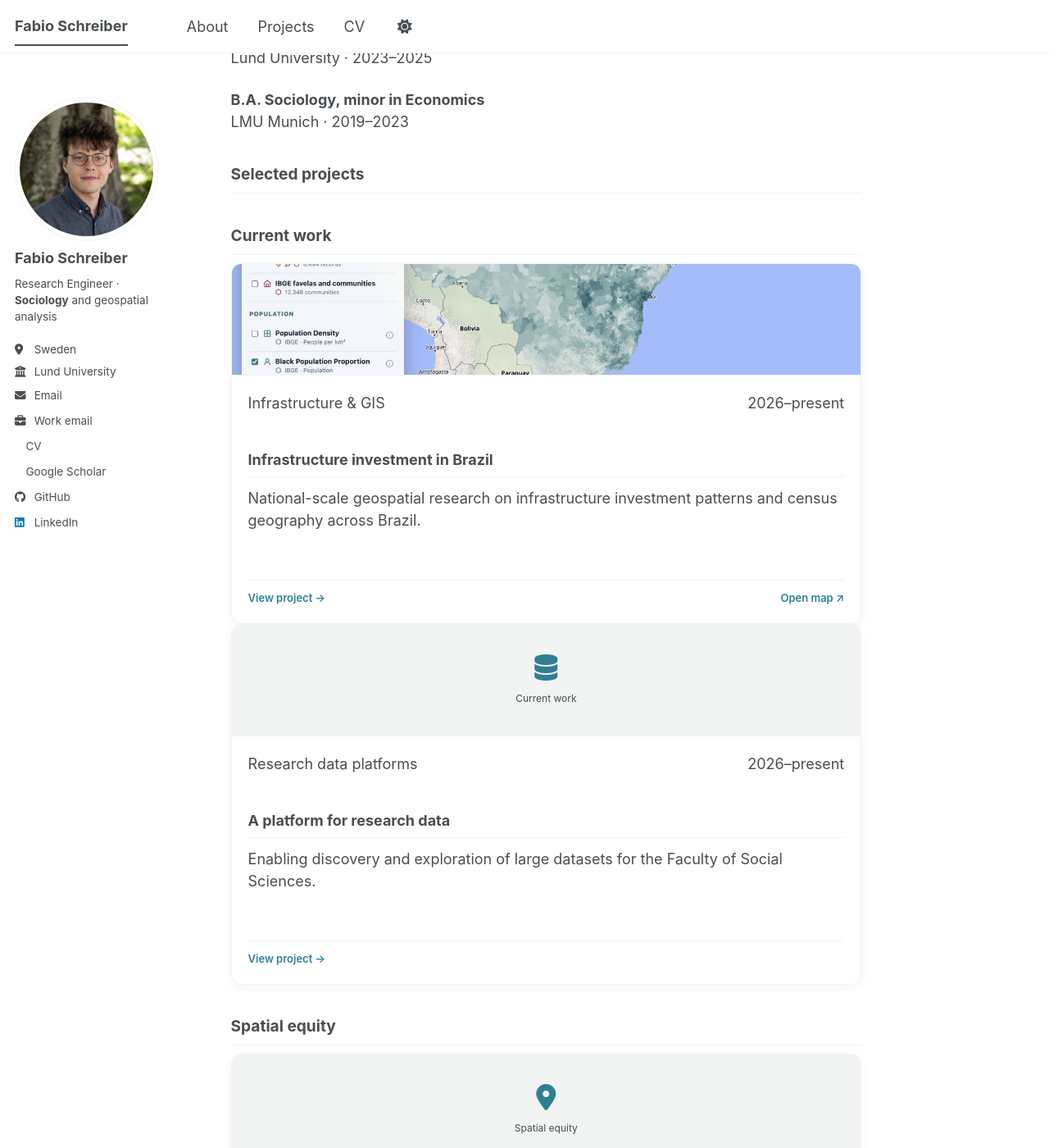
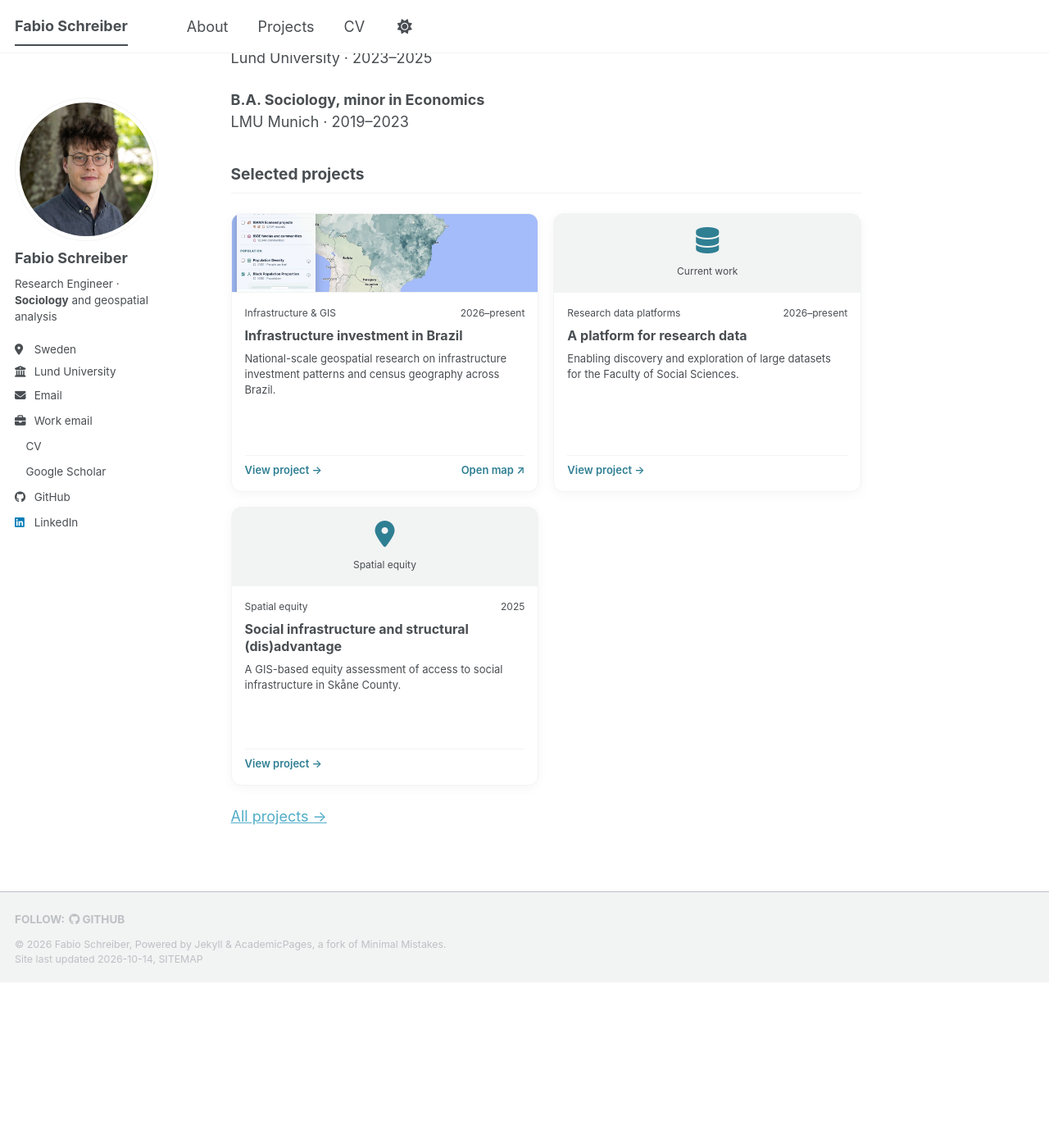
Before and after one commit to fab1s/fab1s.github.io, a Jekyll site: the page built from _pages/about.md, in a window 1280 px wide and 1400 px high, scrolled down 1719 px. Shown: the whole window at 82% size. Built offline with Jekyll 4.4.1, drawn with Linux system fonts in a browser that asks for light colours; a style sheet for code colours, icons or effects is not loaded; after the commit the page ends 2917 px from its top, so only the background shows below that; some of the changed text lies outside the part shown.

Commit message:
Make homepage and project cards compact with two columns

```diff
--- a/_pages/about.md
+++ b/_pages/about.md
@@ -54,17 +54,10 @@ LMU Munich · 2019–2023
 
 {% assign projects = site.portfolio | sort: 'order' %}
 {% assign selected_projects = projects | slice: 0, 3 %}
-{% assign groups = "Current work|Spatial equity" | split: "|" %}
-{% for group in groups %}
-  {% assign group_projects = selected_projects | where: "group", group %}
-  {% if group_projects.size > 0 %}
-  <section class="project-group">
-    <h2>{{ group }}</h2>
-    <div class="project-list">
-      {% for project in group_projects %}{% include project-card.html %}{% endfor %}
-    </div>
-  </section>
-  {% endif %}
+<div class="project-grid">
+{% for project in selected_projects %}
+  {% include project-card.html project=project heading='h3' %}
 {% endfor %}
+</div>
 
-[All five projects →](/projects/)
+[All projects →](/projects/)
--- a/assets/css/main.scss
+++ b/assets/css/main.scss
@@ -53,15 +53,15 @@
 .project-tools > p { margin:0; }
 .project-grid {
   display:grid;
-  grid-template-columns:repeat(3, minmax(0, 1fr));
-  gap:22px;
-  margin-top:28px;
+  grid-template-columns:repeat(2, minmax(0, 1fr));
+  gap:18px;
+  margin:24px 0;
 }
 .project-card {
   display:flex;
   flex-direction:column;
   min-width:0;
-  height:440px;
+  height:340px;
   box-sizing:border-box;
   overflow:hidden;
   background:var(--global-bg-color);
@@ -79,8 +79,8 @@
   align-items:center;
   justify-content:center;
   gap:12px;
-  height:136px;
-  flex:0 0 136px;
+  height:96px;
+  flex:0 0 96px;
   overflow:hidden;
   background:var(--global-footer-bg-color);
   border-bottom:1px solid var(--global-border-color);
@@ -97,18 +97,18 @@
 .project-card__body {
   display:flex;
   flex-direction:column;
-  gap:12px;
+  gap:8px;
   min-height:0;
   flex:1;
-  padding:20px;
+  padding:16px;
 }
-.project-card__meta {
+.project-card .project-card__meta {
   display:flex;
   align-items:flex-start;
   justify-content:space-between;
   gap:10px;
   margin:0;
-  min-height:36px;
+  min-height:18px;
   font-size:12px;
   line-height:1.5;
   color:var(--global-text-color);
@@ -116,23 +116,25 @@
 .project-card__period { flex-shrink:0; white-space:nowrap; }
 .project-card .project-card__title {
   margin:0;
-  font-size:18px;
+  font-size:16px;
   line-height:1.3;
+  padding:0;
+  border:0;
 }
 .project-card__title a,
 .project-card__title a:visited { color:var(--global-text-color); text-decoration:none; }
 .project-card__title a:hover { color:var(--global-base-color); }
-.project-card__summary {
+.project-card .project-card__summary {
   margin:0;
-  font-size:14px;
-  line-height:1.5;
+  font-size:13px;
+  line-height:1.45;
 }
 .project-card__links {
   display:flex;
   justify-content:space-between;
   gap:12px;
   margin-top:auto;
-  padding-top:12px;
+  padding-top:8px;
   border-top:1px solid var(--global-border-color);
   font-size:13px;
   font-weight:600;
@@ -141,6 +143,5 @@
 .project-card__links a { color:var(--global-base-color); white-space:nowrap; text-decoration:none; }
 .project-card__links a:hover { text-decoration:underline; }
 .project-card a:focus-visible { outline:2px solid var(--global-base-color); outline-offset:3px; }
-@media (max-width:1100px) { .project-grid { grid-template-columns:repeat(2, minmax(0, 1fr)); } }
 @media (max-width:620px) { .project-grid { grid-template-columns:minmax(0, 1fr); gap:18px; } }
 .cv-pdf { display:block; width:100%; min-height:72vh; border:1px solid var(--global-border-color); margin-top:1.5em; }
```
